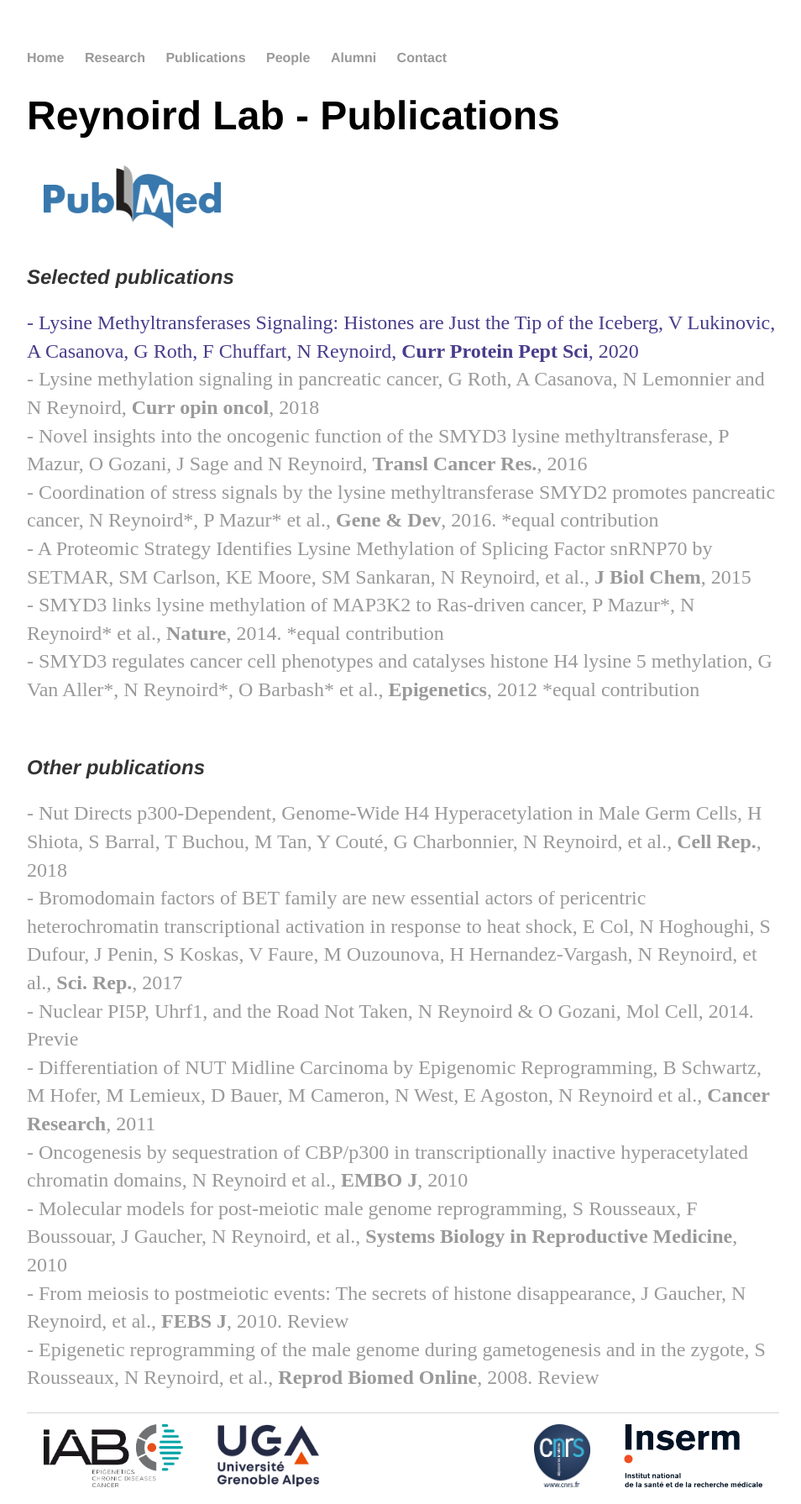
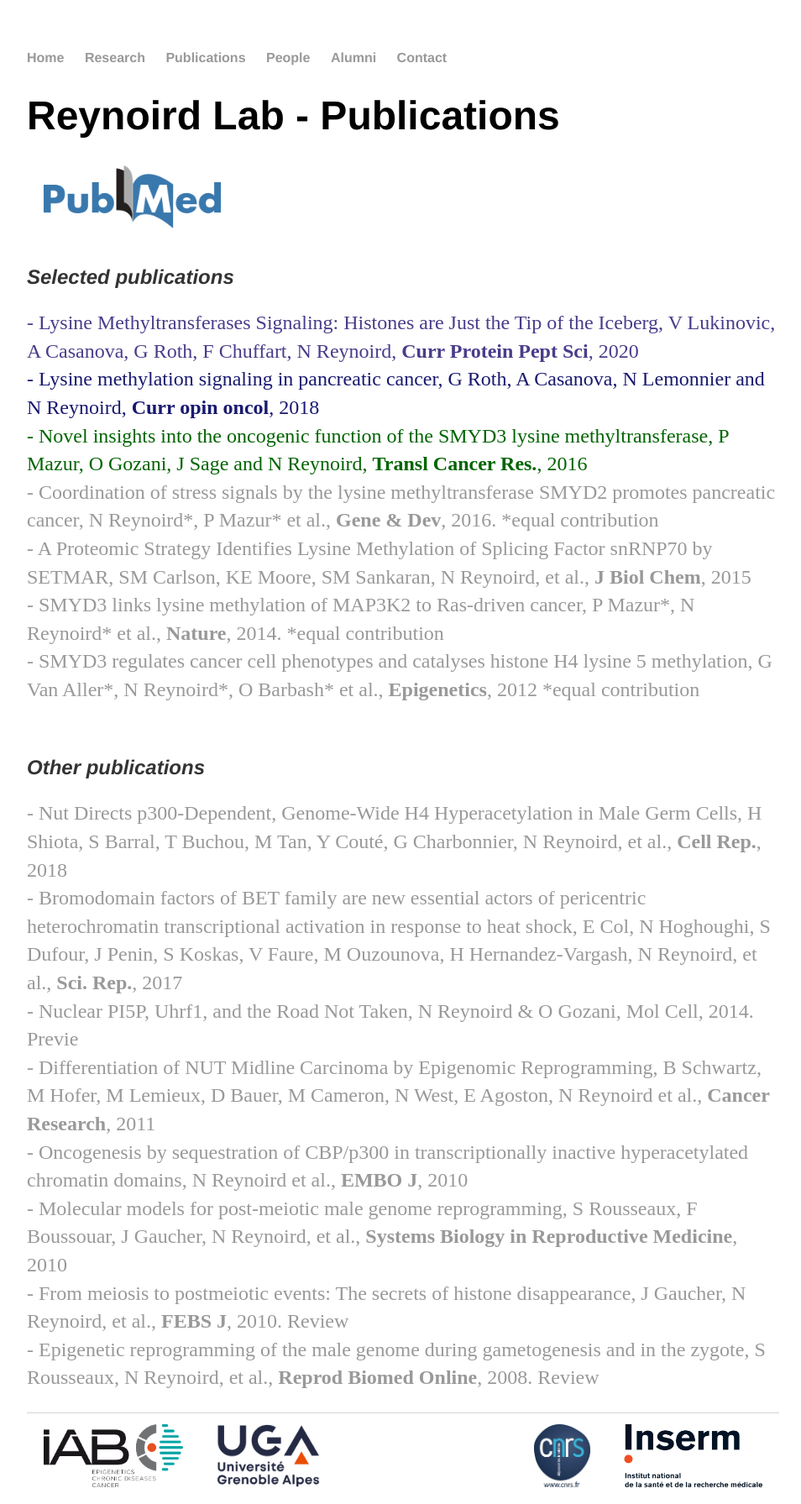
Before and after one commit to Reynoird-Lab/Reynoird-lab.github.io, a Jekyll site: the page built from Publications/index.html, in a window 1280 px wide. Shown: the whole page at 84% size, without its empty margins (160-1114 px from the left). Built offline with Jekyll 4.4.1, drawn with Linux system fonts in a browser that asks for light colours; Markdown is read by kramdown in place of the engine named in the settings.

Commit message:
Update index.html

```diff
--- a/Publications/index.html
+++ b/Publications/index.html
@@ -10,9 +10,9 @@ title: Publications
 
 <h2> <i> Selected publications </i> </h2>
 <p>
-<a href="https://pubmed.ncbi.nlm.nih.gov/31894745/" style="color:DARKSLATEBLUE;" style="bold;"> - Lysine Methyltransferases Signaling: Histones are Just the Tip of the Iceberg, V Lukinovic, A Casanova, G Roth, F Chuffart, N Reynoird, <b>Curr Protein Pept Sci</b>, 2020 </a <br>
-<br> <a href="https://pubmed.ncbi.nlm.nih.gov/29076964/"> - Lysine methylation signaling in pancreatic cancer, G Roth, A Casanova, N Lemonnier and N Reynoird, <b>Curr opin oncol</b>, 2018 </a <br>
-<br> <a href="https://pubmed.ncbi.nlm.nih.gov/30713830/"> - Novel insights into the oncogenic function of the SMYD3 lysine methyltransferase, P Mazur, O Gozani, J Sage and N Reynoird, <b>Transl Cancer Res.</b>, 2016 </a <br>
+<a href="https://pubmed.ncbi.nlm.nih.gov/31894745/" style="color:DARKSLATEBLUE;"> - Lysine Methyltransferases Signaling: Histones are Just the Tip of the Iceberg, V Lukinovic, A Casanova, G Roth, F Chuffart, N Reynoird, <b>Curr Protein Pept Sci</b>, 2020 </a <br>
+<br> <a href="https://pubmed.ncbi.nlm.nih.gov/29076964/" style="color:MIDNIGHTBLUE;"> - Lysine methylation signaling in pancreatic cancer, G Roth, A Casanova, N Lemonnier and N Reynoird, <b>Curr opin oncol</b>, 2018 </a <br>
+<br> <a href="https://pubmed.ncbi.nlm.nih.gov/30713830/" style="color:DARKGREEN;"> - Novel insights into the oncogenic function of the SMYD3 lysine methyltransferase, P Mazur, O Gozani, J Sage and N Reynoird, <b>Transl Cancer Res.</b>, 2016 </a <br>
 <br> <a href="https://pubmed.ncbi.nlm.nih.gov/26988419/"> - Coordination of stress signals by the lysine methyltransferase SMYD2 promotes pancreatic cancer, N Reynoird*, P Mazur* et al., <b>Gene & Dev</b>, 2016. *equal contribution </a <br>
 <br> <a href="https://pubmed.ncbi.nlm.nih.gov/25795785/"> - A Proteomic Strategy Identifies Lysine Methylation of Splicing Factor snRNP70 by SETMAR, SM Carlson, KE Moore, SM Sankaran, N Reynoird, et al., <b>J Biol Chem</b>, 2015 </a <br>
 <br> <a href="https://pubmed.ncbi.nlm.nih.gov/24847881/"> - SMYD3 links lysine methylation of MAP3K2 to Ras-driven cancer, P Mazur*, N Reynoird* et al., <b>Nature</b>, 2014. *equal contribution </a <br>
```
